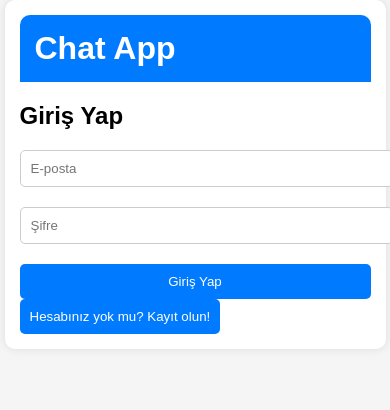
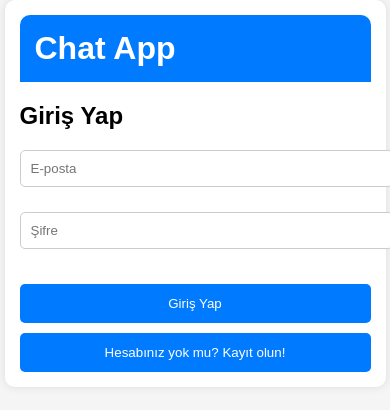
Before and after one commit to Sxinar/semich, a React (Vite) app: page / in a window 390 px wide. Shown: the top 410 px of the page. Built offline with nearby package versions, Linux system fonts and the light colour scheme; no server answers.

Commit message:
Update App.css

```diff
--- a/src/App.css
+++ b/src/App.css
@@ -17,7 +17,7 @@ body {
 /* Ana kapsayıcı */
 .container {
     width: 100%;
-    max-width: 90%; /* 500px yerine daha esnek bir genişlik */
+    max-width: 90%; /* Daha esnek genişlik */
     margin: 0 auto;
     background: white;
     padding: 20px;
@@ -48,6 +48,8 @@ button {
     padding: 10px;
     cursor: pointer;
     border-radius: 5px;
+    width: 100%; /* Butonları tam genişlikte yapmak */
+    margin-top: 10px;
 }
 
 button:hover {
@@ -57,6 +59,7 @@ button:hover {
 /* Form */
 form {
     display: flex;
+    flex-direction: column; /* Butonları alt alta yerleştir */
     gap: 10px;
     margin-top: 15px;
 }
@@ -110,11 +113,12 @@ input {
     }
 
     form {
-        flex-direction: column; /* Form öğeleri alt alta dizilecek */
+        flex-direction: column; /* Butonlar alt alta gelecek */
+        gap: 15px;
     }
 
     input {
-        width: 100%; /* Input elemanları daha geniş olacak */
+        width: 100%;
         margin-bottom: 10px;
     }
 
@@ -124,10 +128,14 @@ input {
     }
 
     .message img {
-        margin-bottom: 10px; /* Resimler için alt boşluk ekleyebilirsin */
+        margin-bottom: 10px;
     }
 
     .message .text {
-        max-width: 100%; /* Mesajlar tam genişlikte olacak */
+        max-width: 100%;
+    }
+
+    button {
+        padding: 12px; /* Buton boyutunu biraz daha büyüt */
     }
 }
```
